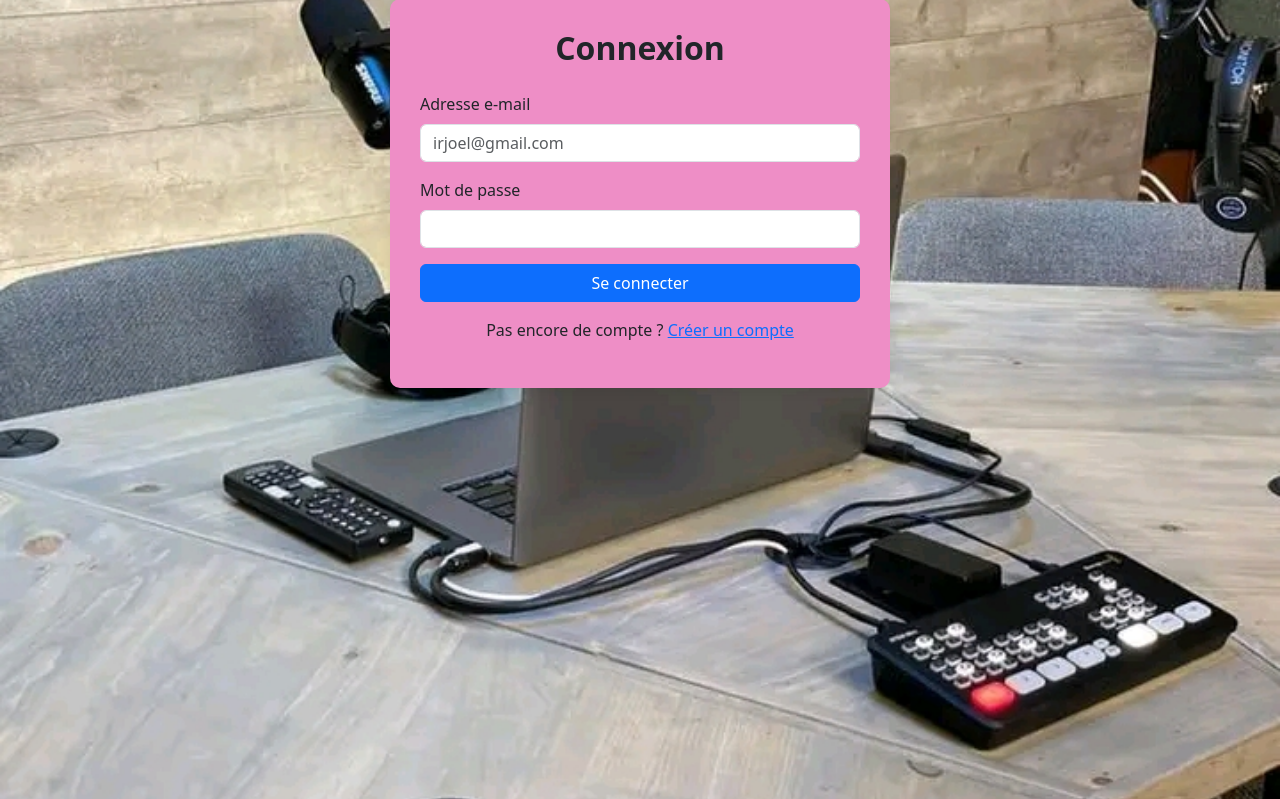
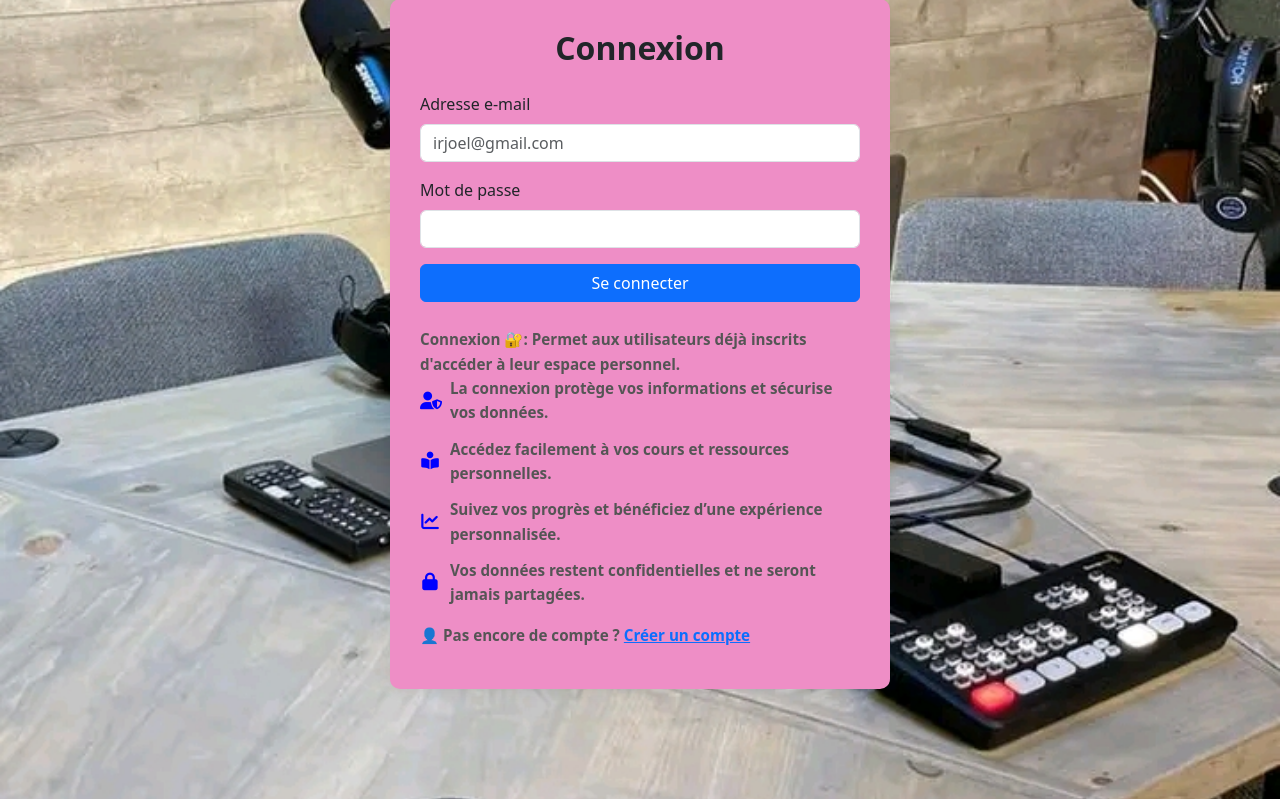
Before and after one commit to joel-piako5/joeformation, a Flask app: page /login in a window 1280 px wide. Shown: the part 81-880 px from the top of the page. Run offline with Flask 3, Linux system fonts and the light colour scheme.

Commit message:
Update login.html

```diff
--- a/templates/login.html
+++ b/templates/login.html
@@ -3,6 +3,7 @@
 <head>
     <meta charset="UTF-8">
     <title>Connexion - Plateforme éducative</title>
+     <link rel="stylesheet" href="https://cdnjs.cloudflare.com/ajax/libs/font-awesome/6.5.0/css/all.min.css">
     <link href="https://cdn.jsdelivr.net/npm/bootstrap@5.3.2/dist/css/bootstrap.min.css" rel="stylesheet">
     <style>
         body {
@@ -27,6 +28,30 @@
             margin-bottom: 25px;
             font-weight: 600;
         }
+        .login-box h2 {
+           font-size: 1.8rem;
+           text-align: center;
+           margin-bottom: 20px;
+           font-weight: bold;
+           color: black;
+        }
+       .info-text {
+          margin-top: 25px;
+          font-size: 0.95rem;
+          line-height: 1.6;
+          color: #555;
+       }
+      .info-text p {
+          margin-bottom: 12px;
+          display: flex;
+          align-items: center;
+      }
+     .info-text i {
+         color: blue;
+         margin-right: 10px;
+         font-size: 1.1rem;
+         min-width: 20px;
+        text-align: center;
     </style>
 </head>
 <body>
@@ -51,10 +76,18 @@
         </div>
         <button type="submit" class="btn btn-primary w-100">Se connecter</button>
     </form>
+        <!-- Paragraphes explicatifs avec icônes -->
+    <div class="info-text">
+      <strong>Connexion 🔐:</strong><strong> Permet aux utilisateurs déjà inscrits d'accéder à leur espace personnel.<strong>
+      <p><i class="fa-solid fa-user-shield"></i> La connexion protège vos informations et sécurise vos données.</p>
+      <p><i class="fa-solid fa-book-open-reader"></i> Accédez facilement à vos cours et ressources personnelles.</p>
+      <p><i class="fa-solid fa-chart-line"></i> Suivez vos progrès et bénéficiez d’une expérience personnalisée.</p>
+      <p><i class="fa-solid fa-lock"></i> Vos données restent confidentielles et ne seront jamais partagées.</p>
+        <p class="text-center mt-3">
+        <strong>👤 Pas encore de compte ?<strong> <a href="/register">Créer un compte</a>
+        </p>
 
-    <p class="text-center mt-3">
-        Pas encore de compte ? <a href="/register">Créer un compte</a>
-    </p>
+     </div>
 </div>
 
 </body>
```
